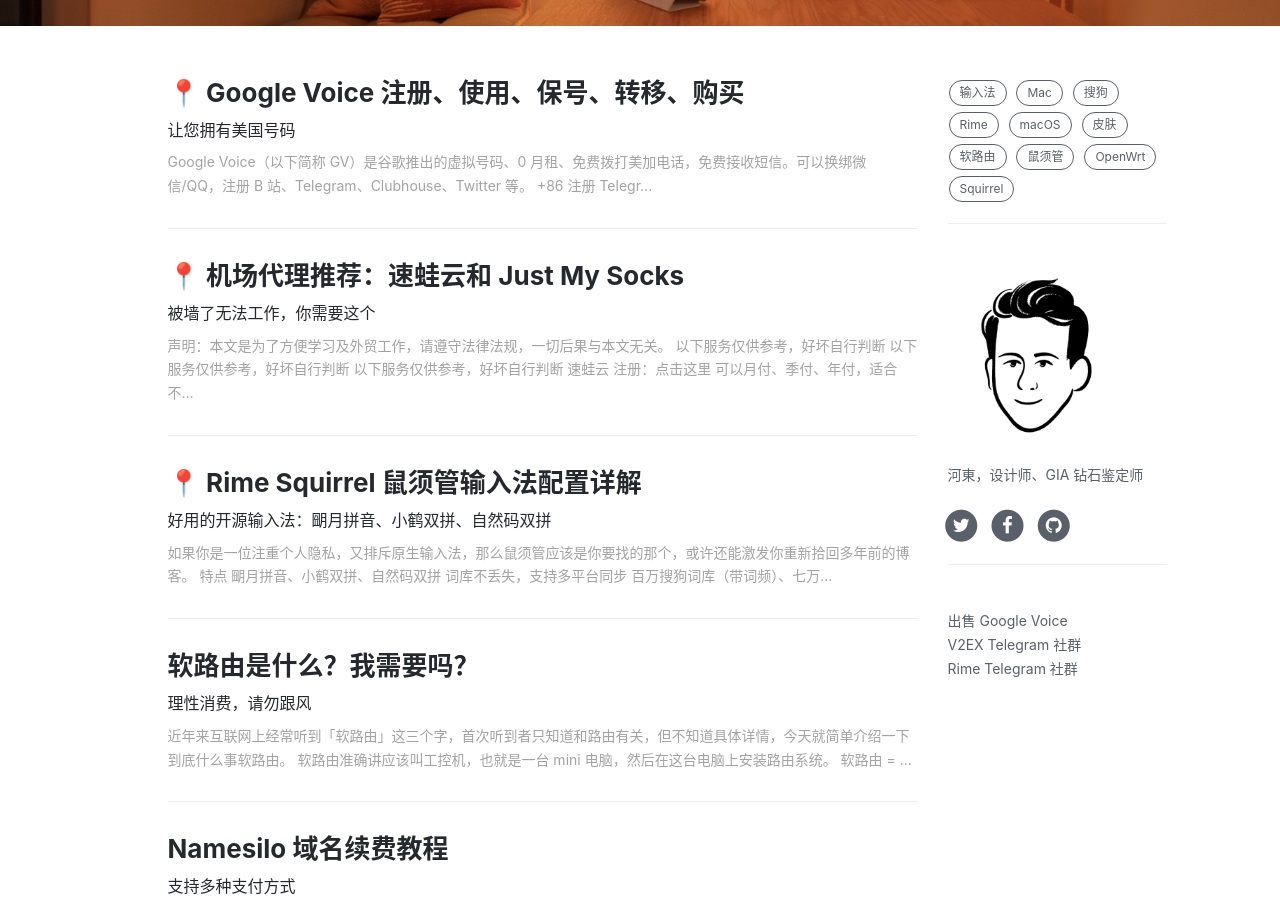
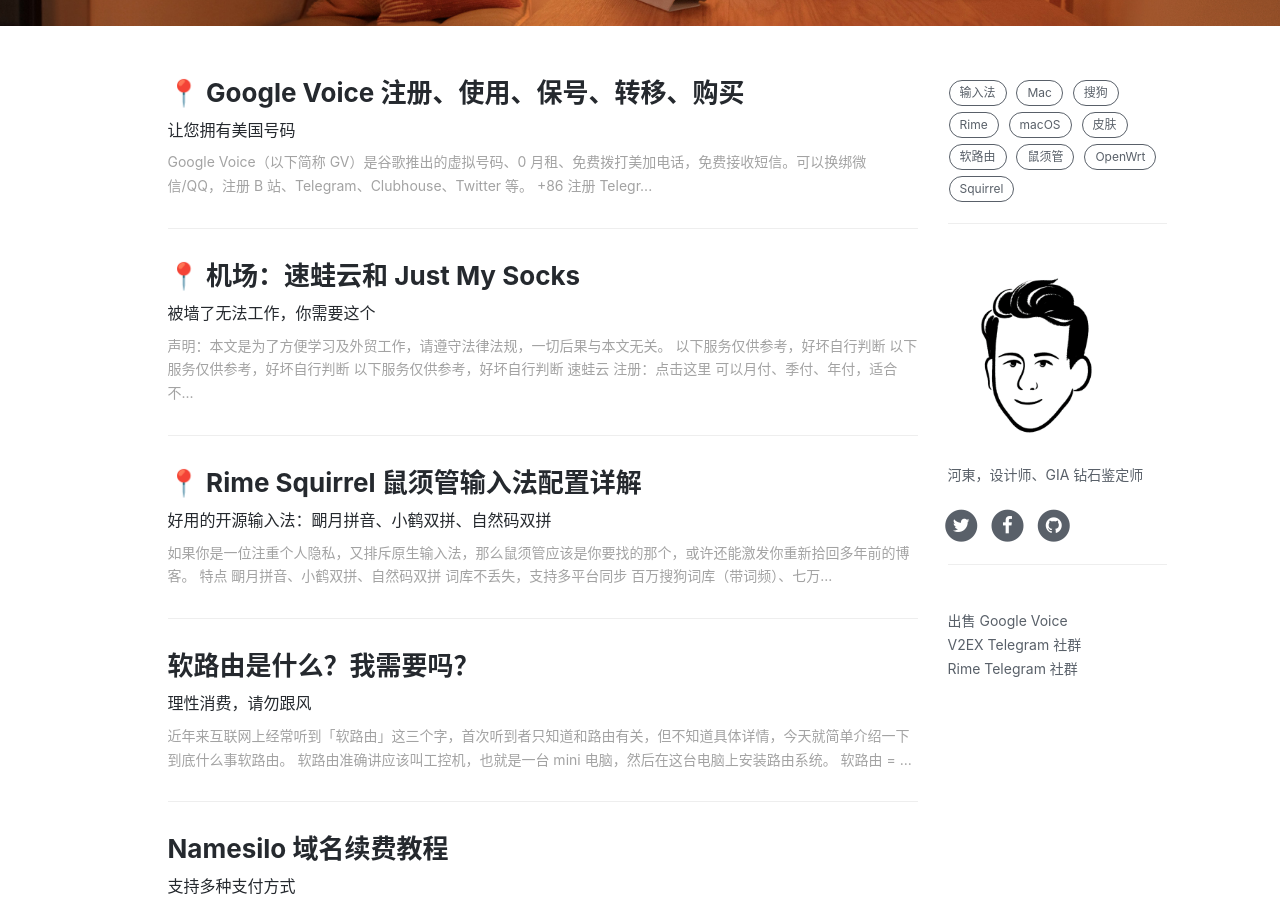
Before and after one commit to ssnhd/ssnhd.github.io, a Jekyll site: the page built from index.html, in a window 1280 px wide and 900 px high, scrolled down 392 px. Built offline with Jekyll 4.4.1, drawn with Linux system fonts in a browser that asks for light colours; nearby versions of some CDN libraries; the list of posts is cut into pages by our own code; comment, search, counter and statistics services are not loaded.

Commit message:
Update 2022-1-26-server.md

```diff
--- a/_posts/2022-1-26-server.md
+++ b/_posts/2022-1-26-server.md
@@ -1,6 +1,6 @@
 ---
 layout: post
-title: 机场代理推荐：速蛙云和 Just My Socks
+title: 机场：速蛙云和 Just My Socks
 subtitle: 被墙了无法工作，你需要这个
 date: 2022-1-26
 author: 河東
```
